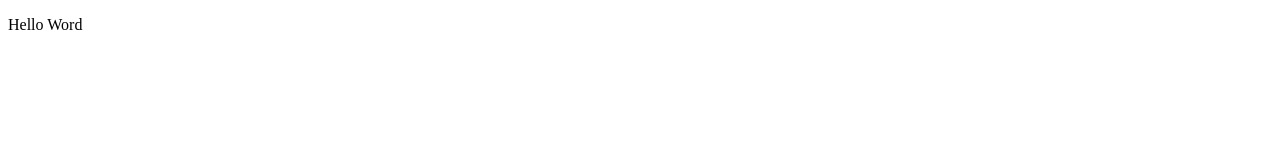
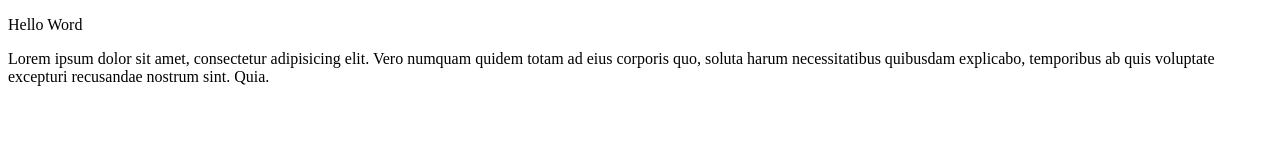
Before and after one commit to Jhair08/git-course, a plain HTML site: page index.html in a window 1280 px wide. Drawn offline with Linux system fonts and the light colour scheme.

Commit message:
Ahora el index html tiene un nuevo parrafo

```diff
--- a/index.html
+++ b/index.html
@@ -6,5 +6,6 @@
   </head>
   <body>
     <p>Hello Word</p>
+    <p>Lorem ipsum dolor sit amet, consectetur adipisicing elit. Vero numquam quidem totam ad eius corporis quo, soluta harum necessitatibus quibusdam explicabo, temporibus ab quis voluptate excepturi recusandae nostrum sint. Quia.</p>
   </body>
 </html>
```
